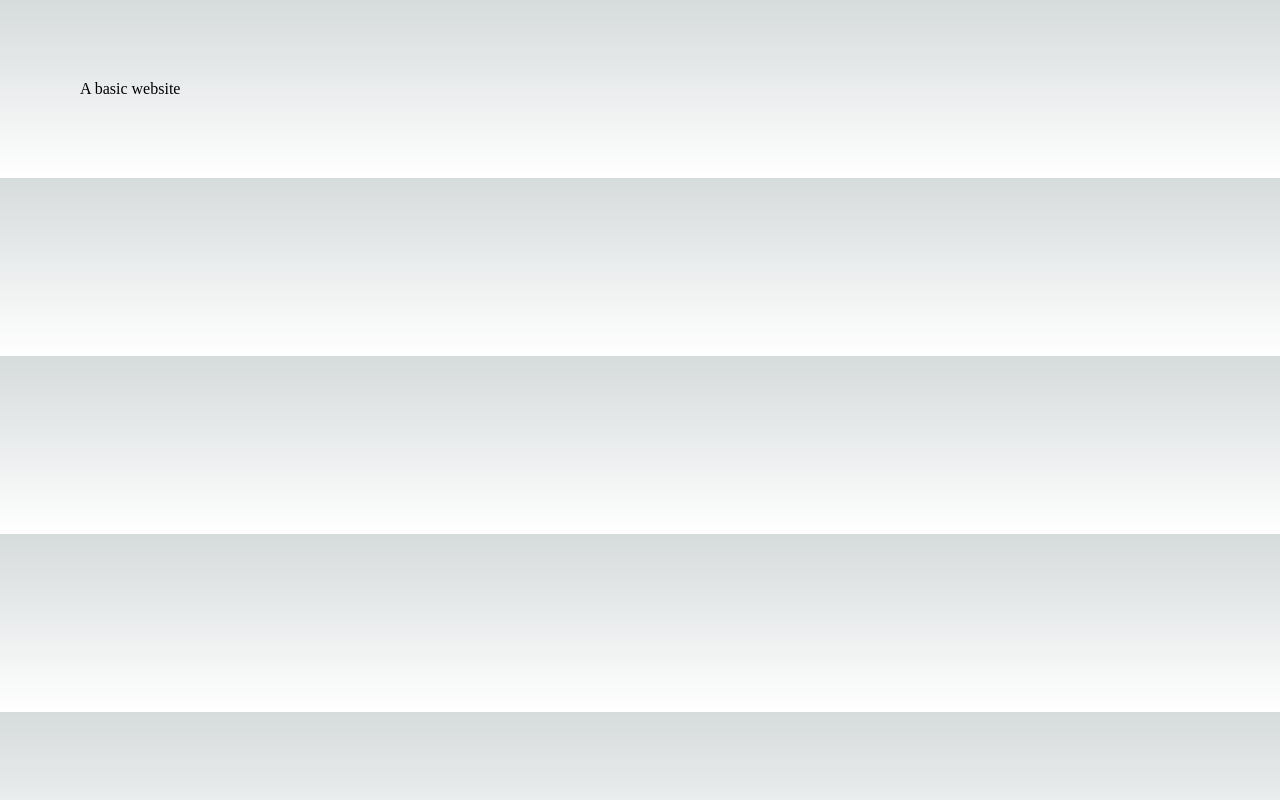
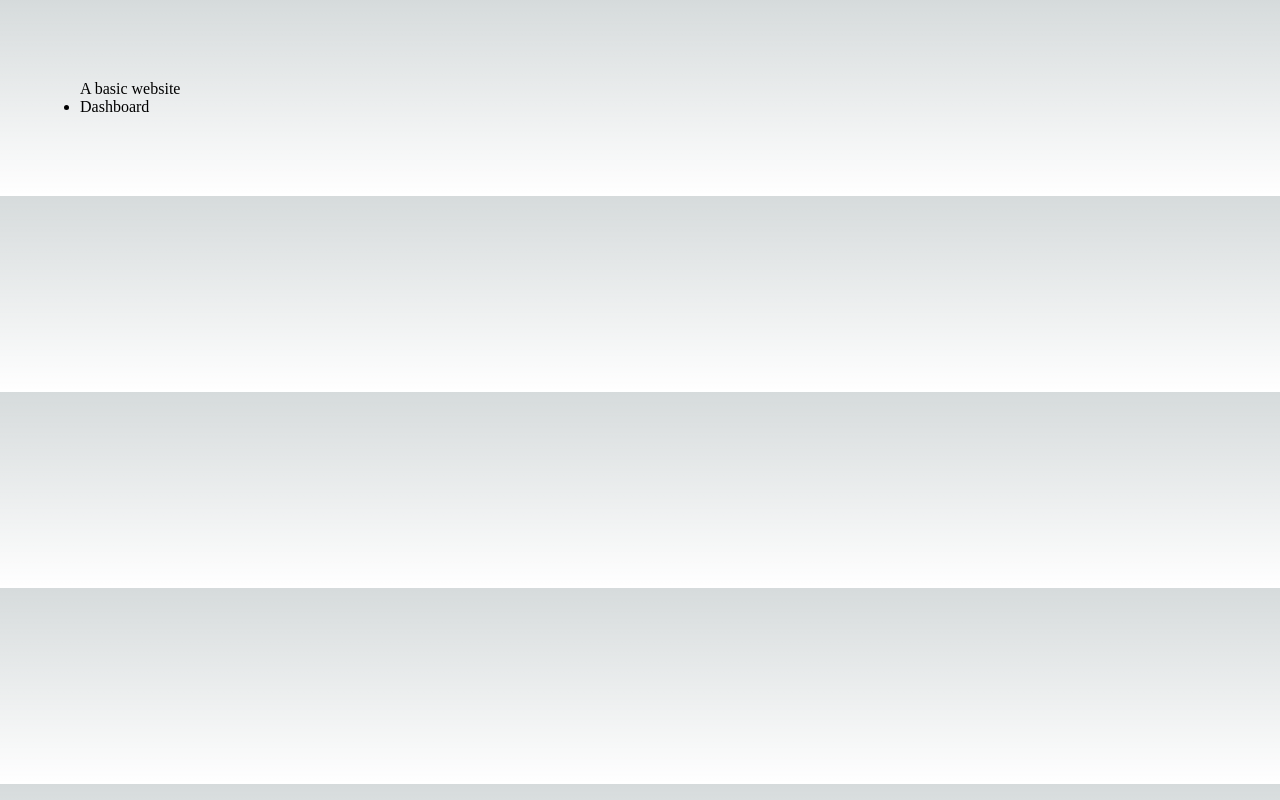
Before and after one commit to mattvpham/vercel-test-exercise, a Next.js app: page / in a window 1280 px wide. Built offline with nearby package versions, Linux system fonts and the light colour scheme.

Commit message:
Link to dashboard

```diff
--- a/app/dashboard/page.tsx
+++ b/app/dashboard/page.tsx
@@ -7,7 +7,7 @@ const inter = Inter({ subsets: ['latin'] })
 export default function Dashboard() {
   return (
     <main>
-      <div>Dashboard</div>
+      <div>Welcome to the dashboard</div>
     </main>
   )
 }
--- a/app/page.tsx
+++ b/app/page.tsx
@@ -1,4 +1,5 @@
 import Image from 'next/image'
+import Link from 'next/link'
 import { Inter } from '@next/font/google'
 import styles from './page.module.css'
 
@@ -8,6 +9,9 @@ export default function Home() {
   return (
     <main>
       <div>A basic website</div>
+      <ul>
+        <li><Link href="/dashboard">Dashboard</Link></li>
+      </ul>
     </main>
   )
 }
```
